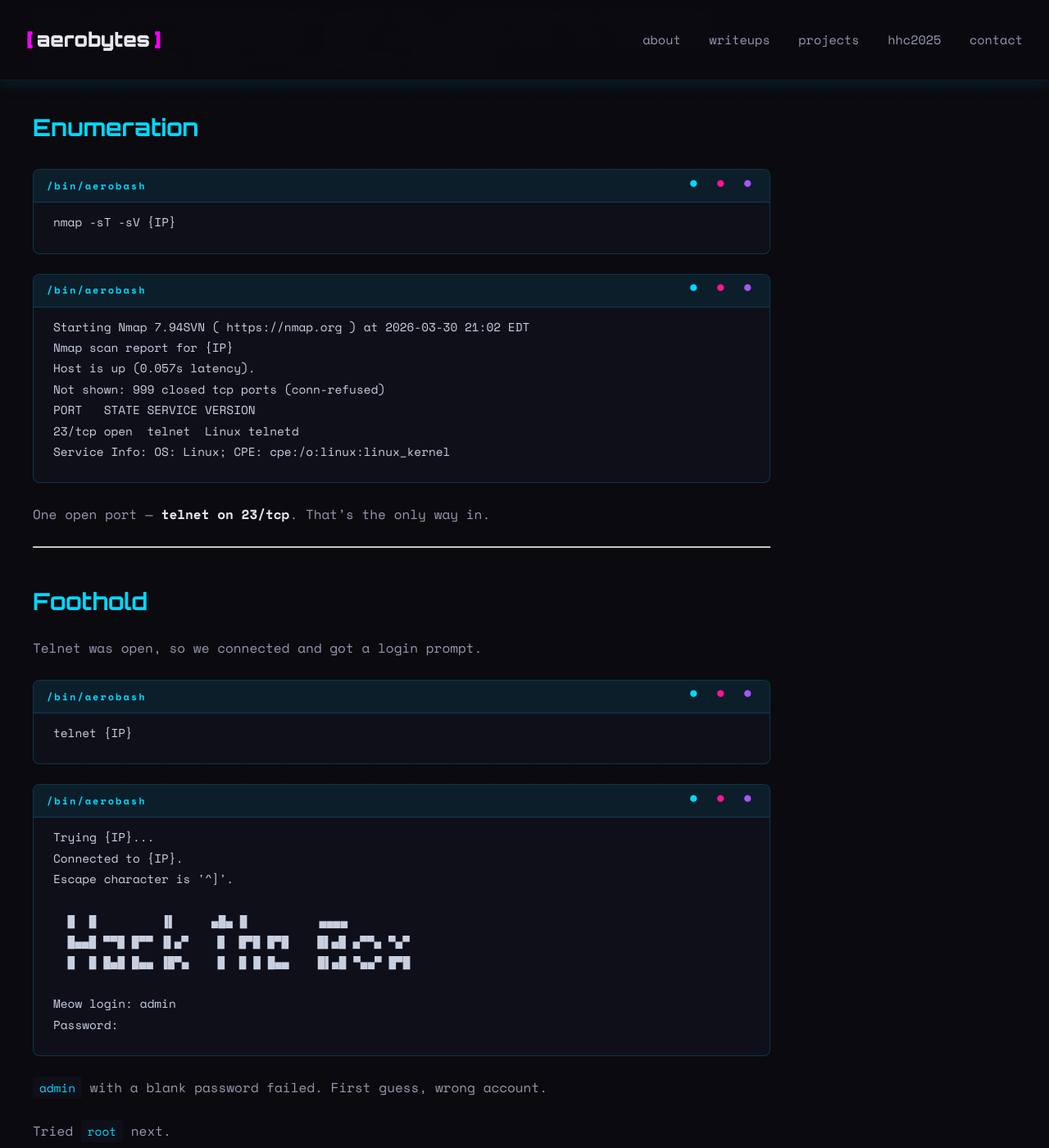
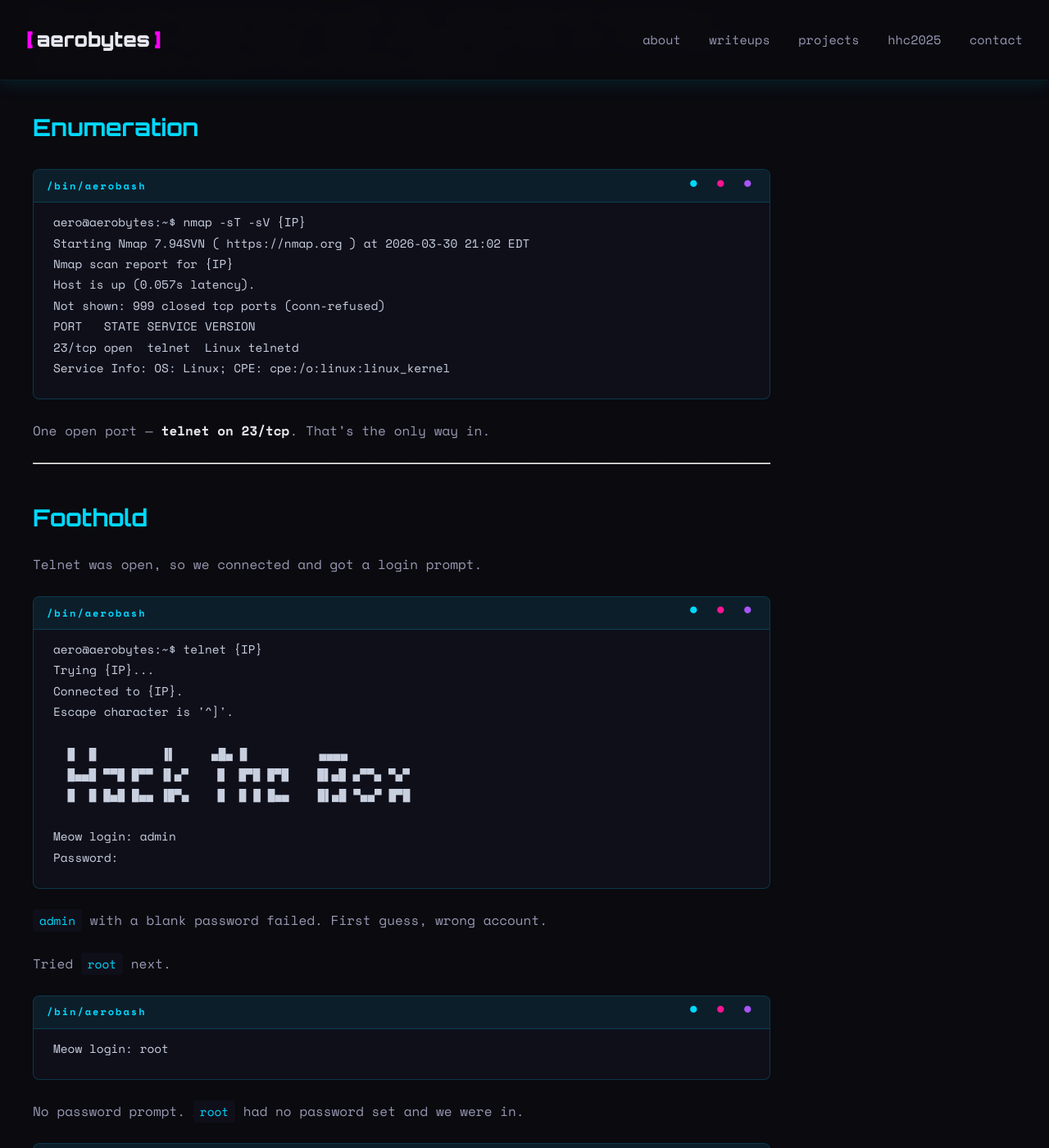
Before and after one commit to Aeronique/aerobytes-site, a Jekyll site: the page built from _posts/2026-03-30-htb-meow.md, in a window 1280 px wide and 1400 px high, scrolled down 393 px. Shown: the whole window at 82% size. Built offline with Jekyll 4.4.1, drawn with Linux system fonts in a browser that asks for light colours.

Commit message:
Update 2026-03-30-htb-meow.md

````diff
--- a/_posts/2026-03-30-htb-meow.md
+++ b/_posts/2026-03-30-htb-meow.md
@@ -14,11 +14,8 @@ Meow is the first Starting Point box on HTB, with a single telnet port exposed a
 
 ## Enumeration
 
-```bash
-nmap -sT -sV {IP}
 ```
-
-```
+aero@aerobytes:~$ nmap -sT -sV {IP}
 Starting Nmap 7.94SVN ( https://nmap.org ) at 2026-03-30 21:02 EDT
 Nmap scan report for {IP}
 Host is up (0.057s latency).
@@ -36,11 +33,8 @@ One open port — **telnet on 23/tcp**. That's the only way in.
 
 Telnet was open, so we connected and got a login prompt.
 
-```bash
-telnet {IP}
 ```
-
-```
+aero@aerobytes:~$ telnet {IP}
 Trying {IP}...
 Connected to {IP}.
 Escape character is '^]'.
````
